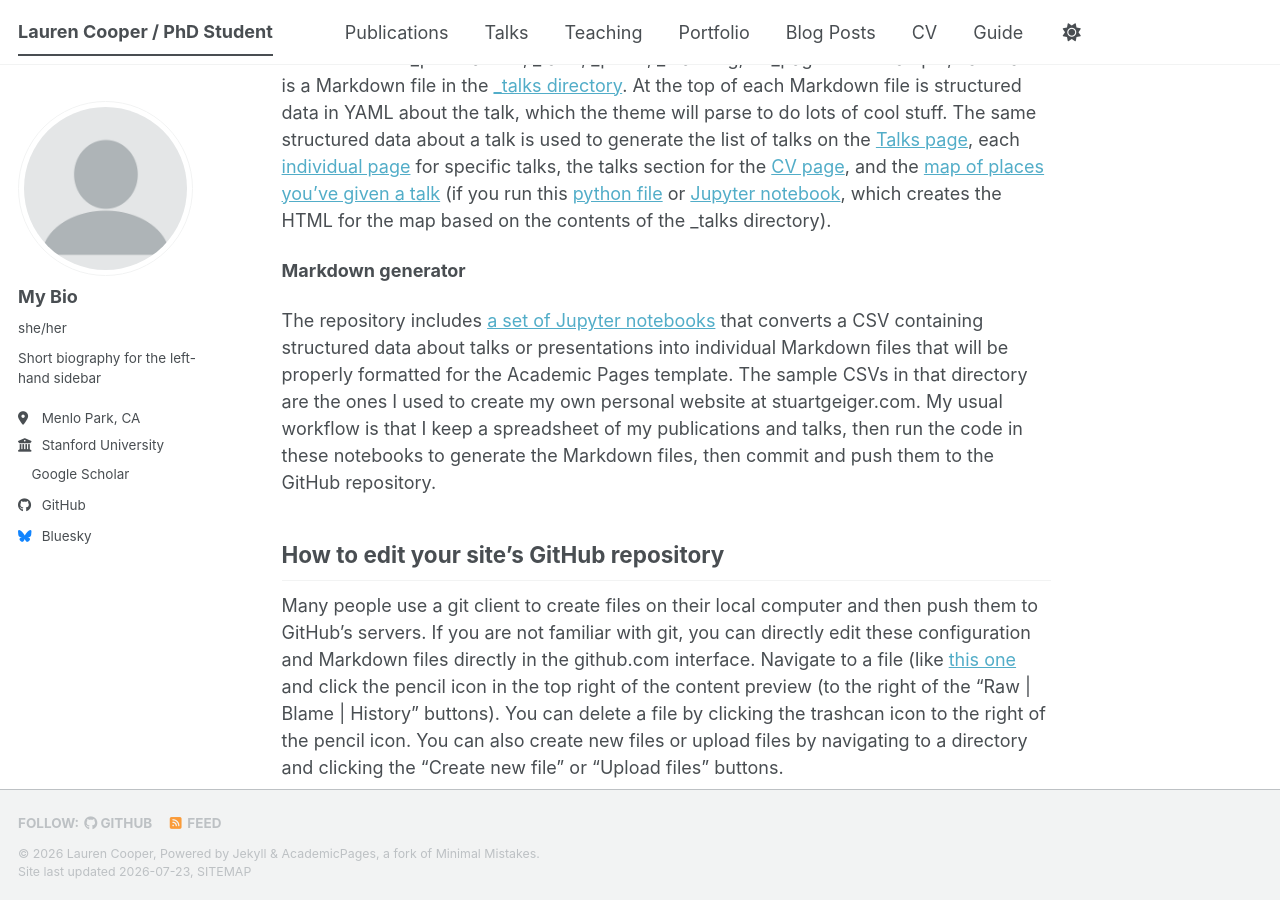
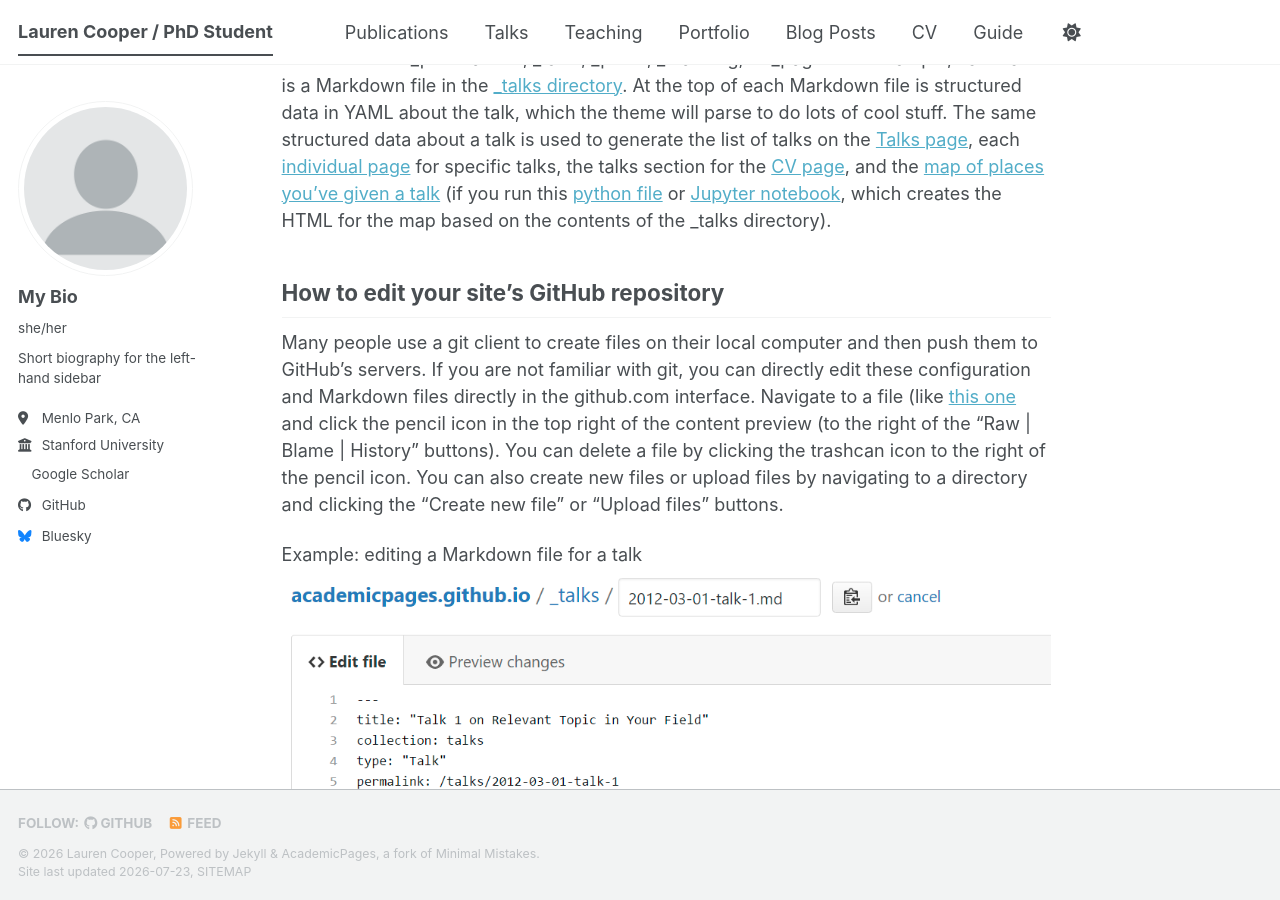
Before and after one commit to lauren1cooper/lauren1cooper.github.io, a Jekyll site: the page built from _pages/about.md, in a window 1280 px wide and 900 px high, scrolled down 1537 px. Built offline with Jekyll 4.4.1, drawn with Linux system fonts in a browser that asks for light colours; a style sheet for code colours, icons or effects is not loaded.

Commit message:
Update about.md

```diff
--- a/_pages/about.md
+++ b/_pages/about.md
@@ -37,11 +37,6 @@ Create content & metadata
 ------
 For site content, there is one Markdown file for each type of content, which are stored in directories like _publications, _talks, _posts, _teaching, or _pages. For example, each talk is a Markdown file in the [_talks directory](https://github.com/academicpages/academicpages.github.io/tree/master/_talks). At the top of each Markdown file is structured data in YAML about the talk, which the theme will parse to do lots of cool stuff. The same structured data about a talk is used to generate the list of talks on the [Talks page](https://academicpages.github.io/talks), each [individual page](https://academicpages.github.io/talks/2012-03-01-talk-1) for specific talks, the talks section for the [CV page](https://academicpages.github.io/cv), and the [map of places you've given a talk](https://academicpages.github.io/talkmap.html) (if you run this [python file](https://github.com/academicpages/academicpages.github.io/blob/master/talkmap.py) or [Jupyter notebook](https://github.com/academicpages/academicpages.github.io/blob/master/talkmap.ipynb), which creates the HTML for the map based on the contents of the _talks directory).
 
-**Markdown generator**
-
-The repository includes [a set of Jupyter notebooks](https://github.com/academicpages/academicpages.github.io/tree/master/markdown_generator
-) that converts a CSV containing structured data about talks or presentations into individual Markdown files that will be properly formatted for the Academic Pages template. The sample CSVs in that directory are the ones I used to create my own personal website at stuartgeiger.com. My usual workflow is that I keep a spreadsheet of my publications and talks, then run the code in these notebooks to generate the Markdown files, then commit and push them to the GitHub repository.
-
 How to edit your site's GitHub repository
 ------
 Many people use a git client to create files on their local computer and then push them to GitHub's servers. If you are not familiar with git, you can directly edit these configuration and Markdown files directly in the github.com interface. Navigate to a file (like [this one](https://github.com/academicpages/academicpages.github.io/blob/master/_talks/2012-03-01-talk-1.md) and click the pencil icon in the top right of the content preview (to the right of the "Raw | Blame | History" buttons). You can delete a file by clicking the trashcan icon to the right of the pencil icon. You can also create new files or upload files by navigating to a directory and clicking the "Create new file" or "Upload files" buttons.
```
